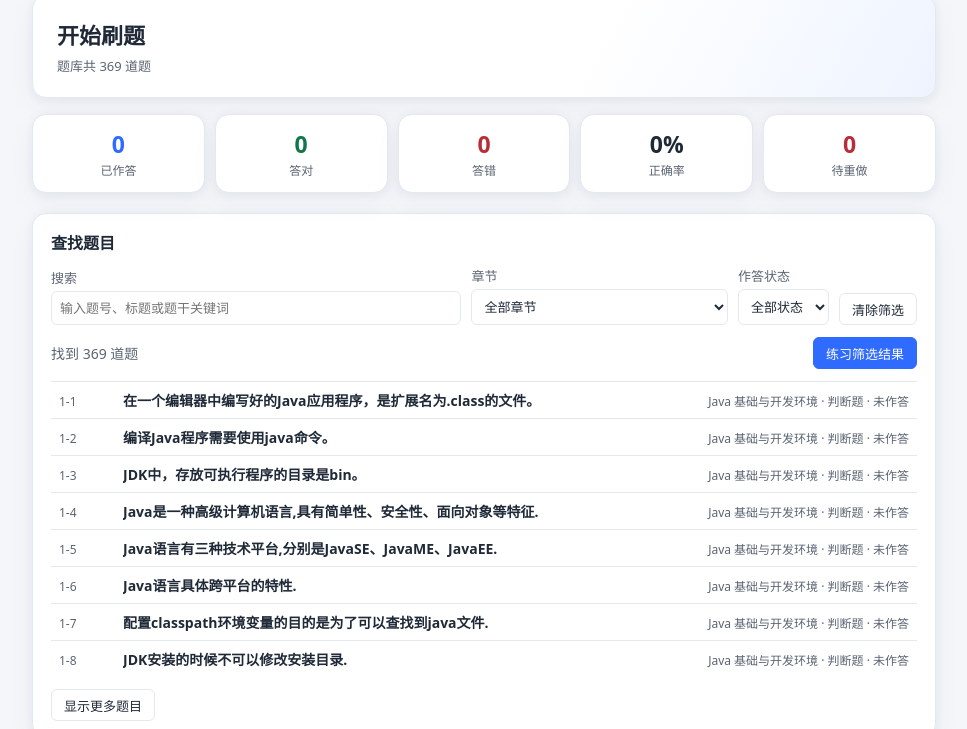
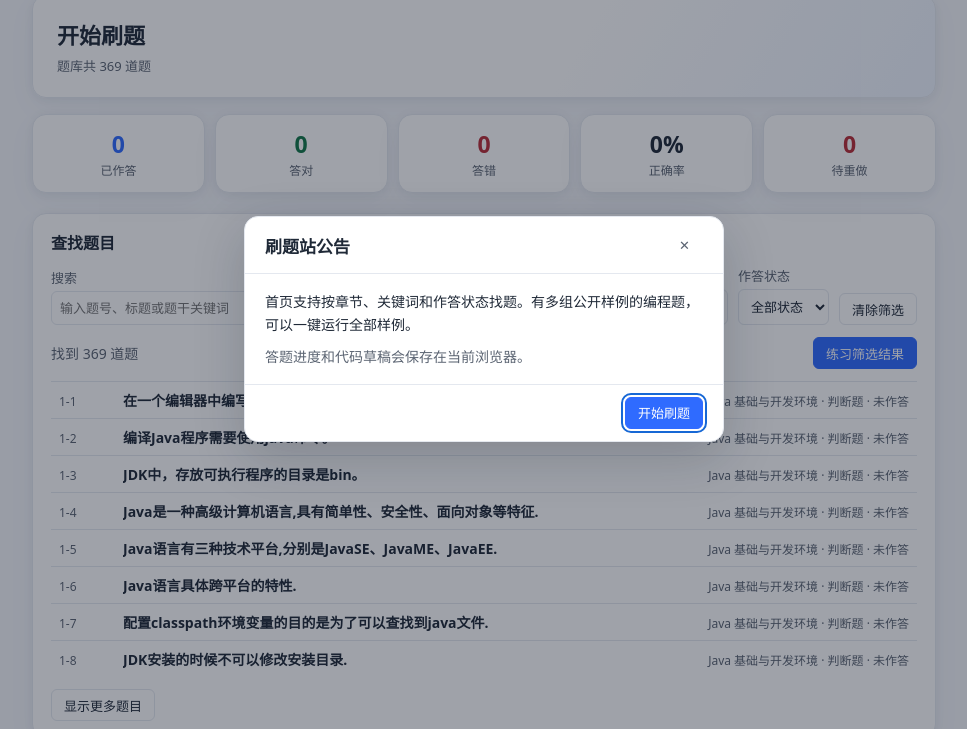
Before and after one commit to yanevening/yanevening.github.io, a plain HTML site: page index.html in a window 1280 px wide. Shown: the part 71-800 px from the top of the page, without its empty margins (156-1123 px from the left). Drawn offline with Linux system fonts and the light colour scheme.

Commit message:
Show an announcement on homepage visits

```diff
--- a/app.js
+++ b/app.js
@@ -1420,6 +1420,13 @@ async function bootExamPage(title, navId, load) {
 const startupQuery = new URLSearchParams(location.search)
 if (!startupQuery.has("page") && !requestedProblemId && !startupQuery.has("panel") && !startupQuery.has("layout")) {
   $("exam-app").classList.add("practice-home")
+  const announcement = $("site-announcement")
+  if (announcement) {
+    announcement.showModal()
+    window.addEventListener("pageshow", event => {
+      if (event.persisted && !announcement.open) announcement.showModal()
+    })
+  }
   bootExamPage("PTA 刷题", "nav-home", loadPracticeHome)
 } else if (startupQuery.get("page") === "submissions") {
   bootExamPage("提交列表", "nav-submissions", loadSubmissions)
--- a/index.html
+++ b/index.html
@@ -4,7 +4,7 @@
 <meta charset="utf-8">
 <meta name="viewport" content="width=device-width, initial-scale=1">
 <title>PTA 刷题</title>
-<link rel="stylesheet" href="/style.css?v=practice-20261118">
+<link rel="stylesheet" href="/style.css?v=announcement-20261119">
 <meta name="referrer" content="strict-origin-when-cross-origin">
 </head>
 <body>
@@ -117,6 +117,20 @@
   </main>
 </div>
 
+<dialog id="site-announcement" class="site-announcement" aria-labelledby="announcement-title" aria-describedby="announcement-message">
+  <form method="dialog">
+    <header>
+      <h2 id="announcement-title">刷题站公告</h2>
+      <button class="btn ghost" aria-label="关闭公告">✕</button>
+    </header>
+    <div class="announcement-message" id="announcement-message">
+      <p>首页支持按章节、关键词和作答状态找题。有多组公开样例的编程题，可以一键运行全部样例。</p>
+      <p>答题进度和代码草稿会保存在当前浏览器。</p>
+    </div>
+    <footer><button class="btn primary" autofocus>开始刷题</button></footer>
+  </form>
+</dialog>
+
 <div class="modal-mask" id="modal" hidden>
   <div class="modal" role="dialog" aria-modal="true" aria-labelledby="modal-title">
     <header><span id="modal-title">标题</span><button class="btn ghost" id="modal-close" aria-label="关闭弹窗">✕</button></header>
@@ -133,6 +147,6 @@
 </aside>
 <div class="toast" id="toast" hidden></div>
 
-<script type="module" src="/app.js?v=practice-20261118"></script>
+<script type="module" src="/app.js?v=announcement-20261119"></script>
 </body>
 </html>
--- a/style.css
+++ b/style.css
@@ -184,6 +184,19 @@ main { grid-row: 2; grid-column: 1; min-width: 0; display: flex; flex-direction:
   background: #1f2329; color: #fff; padding: .5rem 1rem; border-radius: 6px; font-size: 13px; z-index: 200;
 }
 .toast[hidden] { display: none; }
+
+.site-announcement {
+  width: min(480px, calc(100% - 40px)); padding: 0; color: var(--text); background: var(--bg-base);
+  border: 1px solid var(--border); border-radius: 14px; box-shadow: 0 16px 52px #10182833;
+}
+.site-announcement::backdrop { background: #10182866; }
+.site-announcement header, .site-announcement footer { display: flex; align-items: center; padding: 12px 20px; }
+.site-announcement header { justify-content: space-between; border-bottom: 1px solid var(--border); }
+.site-announcement h2 { margin: 0; font-size: 17px; }
+.announcement-message { padding: 16px 20px; line-height: 1.65; }
+.announcement-message p { margin: 0; }
+.announcement-message p + p { margin-top: 8px; color: var(--text-light); }
+.site-announcement footer { justify-content: flex-end; border-top: 1px solid var(--border); }
 .fullscreen .problem-pane, .fullscreen .separator { display: none; }
 .fullscreen .answer-pane { flex: 1 1 100%; }
 
```
